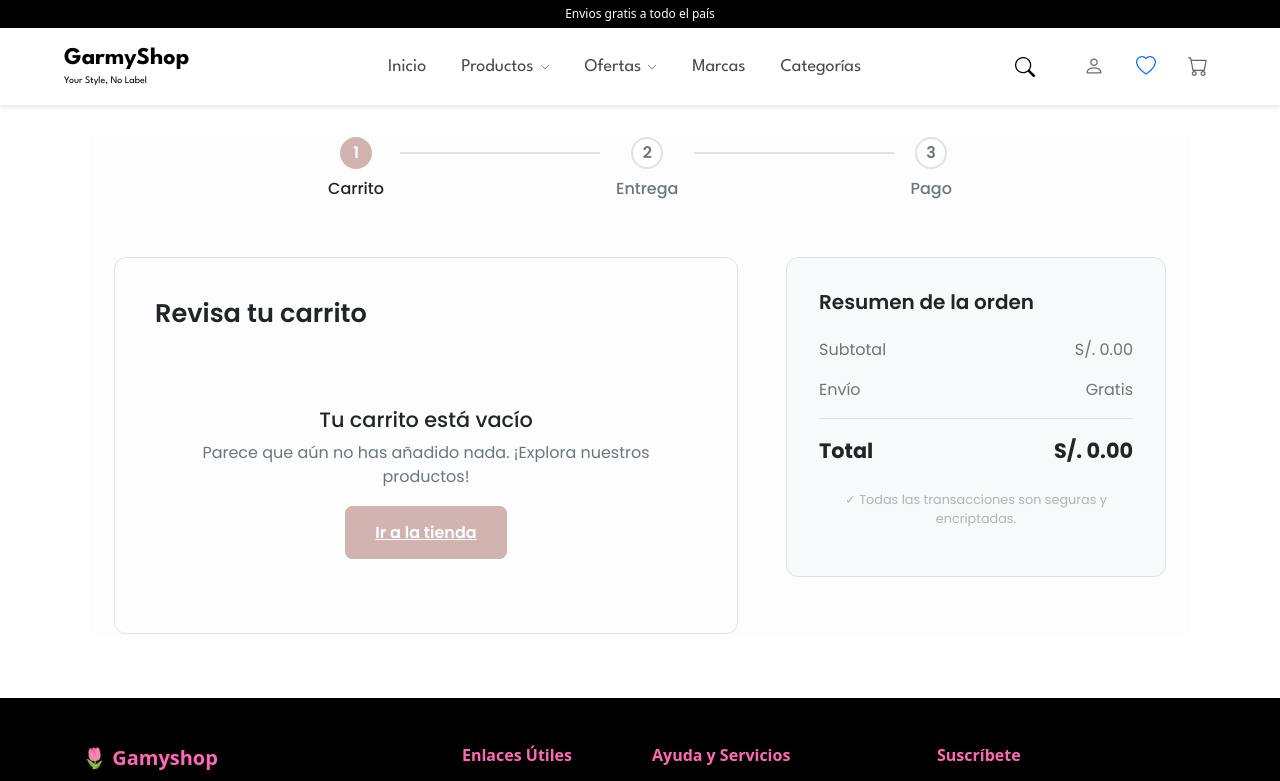
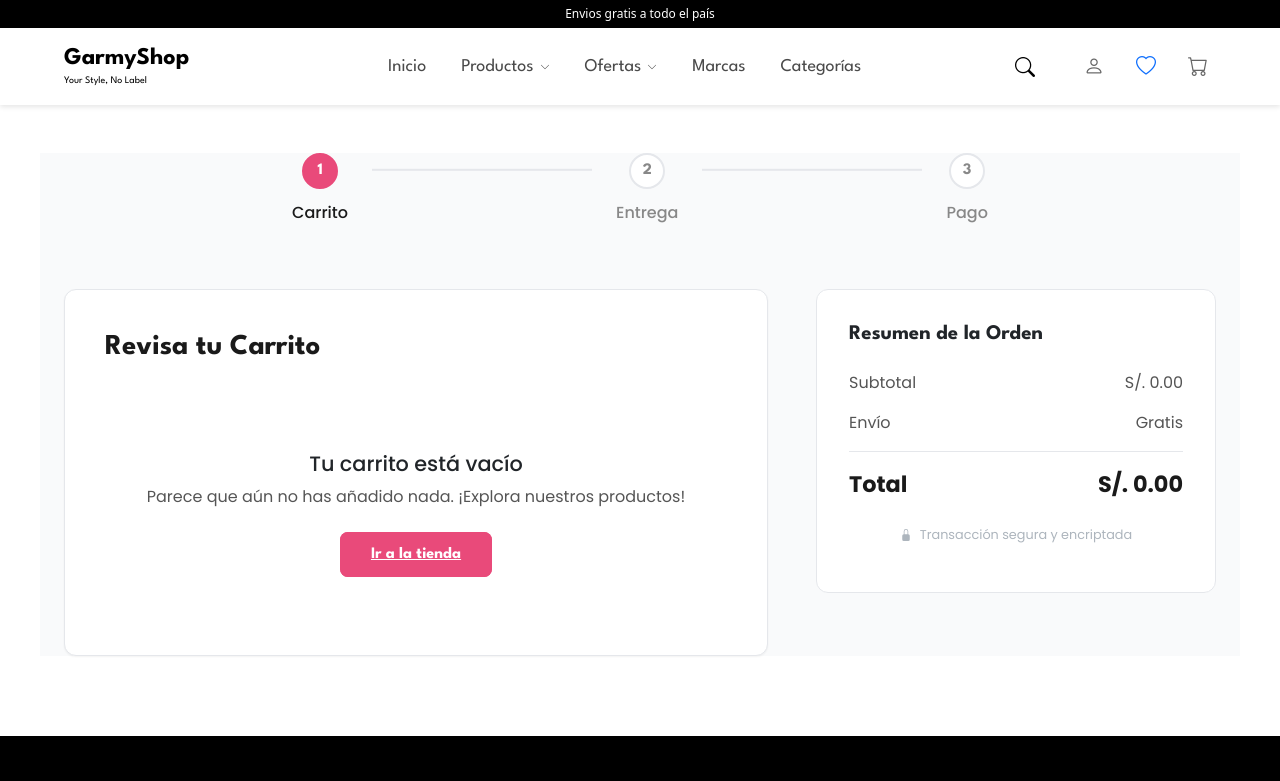
Before and after one commit to Thecabezon/GarmyShop, a React (Vite) app in the folder user-frontend/GarmyShopUser/: page /finalizar_compra in a window 1280 px wide. Shown: the top 781 px of the page. Built offline with nearby package versions, Linux system fonts and the light colour scheme.

Commit message:
Carrito modificado

```diff
--- a/user-frontend/GarmyShopUser/src/page/FinalizarCompraPage.jsx
+++ b/user-frontend/GarmyShopUser/src/page/FinalizarCompraPage.jsx
@@ -1,27 +1,21 @@
 import React, { useState, useMemo } from 'react';
 import { Link } from 'react-router-dom';
 import '../styles/FinalizarCompra.css';
+import { CLOUDINARY_BASE_URL } from '../config/cloudinary';
 
-// --- Iconos SVG para un look más profesional ---
-const TrashIcon = () => (
-    <svg xmlns="http://www.w3.org/2000/svg" width="16" height="16" fill="currentColor" viewBox="0 0 16 16">
-        <path d="M5.5 5.5A.5.5 0 0 1 6 6v6a.5.5 0 0 1-1 0V6a.5.5 0 0 1 .5-.5zm2.5 0a.5.5 0 0 1 .5.5v6a.5.5 0 0 1-1 0V6a.5.5 0 0 1 .5-.5zm3 .5a.5.5 0 0 0-1 0v6a.5.5 0 0 0 1 0V6z"/>
-        <path fillRule="evenodd" d="M14.5 3a1 1 0 0 1-1 1H13v9a2 2 0 0 1-2 2H5a2 2 0 0 1-2-2V4h-.5a1 1 0 0 1-1-1V2a1 1 0 0 1 1-1H6a1 1 0 0 1 1-1h2a1 1 0 0 1 1 1h3.5a1 1 0 0 1 1 1v1zM4.118 4 4 4.059V13a1 1 0 0 0 1 1h6a1 1 0 0 0 1-1V4.059L11.882 4H4.118zM2.5 3V2h11v1h-11z"/>
-    </svg>
-);
+// --- Iconos SVG ---
+const TrashIcon = () => ( <svg xmlns="http://www.w3.org/2000/svg" width="16" height="16" fill="currentColor" viewBox="0 0 16 16"><path d="M5.5 5.5A.5.5 0 0 1 6 6v6a.5.5 0 0 1-1 0V6a.5.5 0 0 1 .5-.5m2.5 0a.5.5 0 0 1 .5.5v6a.5.5 0 0 1-1 0V6a.5.5 0 0 1 .5-.5m3 .5a.5.5 0 0 0-1 0v6a.5.5 0 0 0 1 0V6z"/><path fillRule="evenodd" d="M14.5 3a1 1 0 0 1-1 1H13v9a2 2 0 0 1-2 2H5a2 2 0 0 1-2-2V4h-.5a1 1 0 0 1-1-1V2a1 1 0 0 1 1-1H6a1 1 0 0 1 1-1h2a1 1 0 0 1 1 1h3.5a1 1 0 0 1 1 1v1zM4.118 4 4 4.059V13a1 1 0 0 0 1 1h6a1 1 0 0 0 1-1V4.059L11.882 4H4.118zM2.5 3V2h11v1h-11z"/></svg> );
 const YapeLogo = () => <img src="https://www.logo.wine/a/logo/Yape/Yape-Logo.wine.svg" alt="Yape" className="yape-logo"/>;
+const LockIcon = () => ( <svg xmlns="http://www.w3.org/2000/svg" width="12" height="12" fill="currentColor" viewBox="0 0 16 16"><path d="M8 1a2 2 0 0 1 2 2v4H6V3a2 2 0 0 1 2-2m3 6V3a3 3 0 0 0-6 0v4a2 2 0 0 0-2 2v5a2 2 0 0 0 2 2h6a2 2 0 0 0 2-2V9a2 2 0 0 0-2-2"/></svg> );
 
 // === COMPONENTE PRINCIPAL DEL CHECKOUT ===
 export default function FinalizarCompraPage({ cartItems, setCartItems }) {
 
     const [step, setStep] = useState(1);
-    const [deliveryInfo, setDeliveryInfo] = useState({
-        address: '', city: '', country: 'Perú'
-    });
+    const [deliveryInfo, setDeliveryInfo] = useState({ address: '', city: '', country: 'Perú' });
     const [paymentMethod, setPaymentMethod] = useState('card');
     const [errors, setErrors] = useState({});
 
-    // Lógica de manipulación del carrito (ejemplos)
     const handleUpdateQuantity = (id, newQuantity) => {
         setCartItems(currentItems =>
             currentItems.map(item =>
@@ -33,7 +27,6 @@ export default function FinalizarCompraPage({ cartItems, setCartItems }) {
         setCartItems(currentItems => currentItems.filter(item => item.idUnicoCarrito !== id));
     };
 
-    // --- Validación y Navegación ---
     const validateDeliveryForm = () => {
         const newErrors = {};
         if (!deliveryInfo.address.trim()) newErrors.address = "La dirección es requerida";
@@ -43,17 +36,15 @@ export default function FinalizarCompraPage({ cartItems, setCartItems }) {
     };
 
     const handleNextStep = () => {
-        if (step === 2) {
-            if (validateDeliveryForm()) {
+        if (step === 2 && validateDeliveryForm()) {
             setStep(3);
-            }
-        } else {
+        } else if (step < 3) {
             setStep(prev => prev + 1);
         }
     };
     const handlePrevStep = () => setStep(prev => prev - 1);
     const goToStep = (stepNumber) => {
-        if (stepNumber < step) { // Permite volver a pasos ya completados
+        if (stepNumber < step) {
             setStep(stepNumber);
         }
     };
@@ -105,14 +96,14 @@ const StepIndicator = ({ currentStep, goToStep }) => (
 const OrderSummary = ({ items }) => {
     const { subtotal, total, envio } = useMemo(() => {
         const subtotal = items.reduce((sum, item) => sum + item.precio * item.quantity, 0);
-        const envio = subtotal > 200 || subtotal === 0 ? 0 : 15; // Envío gratis sobre S/ 200
+        const envio = subtotal > 200 || subtotal === 0 ? 0 : 15;
         const total = subtotal + envio;
         return { subtotal, total, envio };
     }, [items]);
 
     return (
         <div className="order-summary-card sticky-card">
-            <h2>Resumen de la orden</h2>
+            <h2>Resumen de la Orden</h2>
             <div className="total-row">
                 <span>Subtotal</span>
                 <span>S/. {subtotal.toFixed(2)}</span>
@@ -125,7 +116,7 @@ const OrderSummary = ({ items }) => {
                 <span>Total</span>
                 <span>S/. {total.toFixed(2)}</span>
             </div>
-            <p className="security-text">✓ Todas las transacciones son seguras y encriptadas.</p>
+            <p className="security-text"><LockIcon/> Transacción segura y encriptada</p>
         </div>
     );
 };
@@ -140,15 +131,19 @@ const QuantitySelector = ({ quantity, onDecrease, onIncrease }) => (
 
 const CartReviewStep = ({ items, onNext, onUpdateQuantity, onRemoveItem }) => (
     <div className="step-card">
-        <h2>Revisa tu carrito</h2>
+        <h2>Revisa tu Carrito</h2>
         {items.length > 0 ? (
             <>
                 <div className="cart-items-list">
-                    {items.map(item => (
+                    {items.map(item => {
+                        const imagePath = item.imagenPrincipalUrl || item.imagen;
+                        const fullImageUrl = imagePath ? `${CLOUDINARY_BASE_URL}/${imagePath}` : 'https://dummyimage.com/100x120/f0f0f0/ccc&text=No+Img';
+                        return (
                             <div key={item.idUnicoCarrito} className="cart-item-row">
-                            <img src={item.imagen} alt={item.nombre} />
-                            <div className="item-details">
+                                <img src={fullImageUrl} alt={item.nombre} />
+                                <div className="item-info-checkout">
                                     <p className="item-name">{item.nombre}</p>
+                                    <p className="item-attributes">Talla: {item.talla} / Color: {item.color.nombre}</p>
                                     <p className="item-price">S/. {item.precio.toFixed(2)}</p>
                                 </div>
                                 <div className="item-actions">
@@ -163,10 +158,11 @@ const CartReviewStep = ({ items, onNext, onUpdateQuantity, onRemoveItem }) => (
                                     <TrashIcon />
                                 </button>
                             </div>
-                    ))}
+                        );
+                    })}
                 </div>
                 <div className="navigation-buttons single-button">
-                    <button className="primary-button" onClick={onNext}>Continuar a la Entrega</button>
+                    <button className="primary-button" onClick={onNext}>Continuar a Entrega</button>
                 </div>
             </>
         ) : (
@@ -197,17 +193,13 @@ const DeliveryStep = ({ onBack, onNext, deliveryInfo, setDeliveryInfo, errors })
         <div className="step-card">
             <h2>¿Dónde enviamos tu pedido?</h2>
             <form className="delivery-form" noValidate>
-                <FormField id="address" label="Dirección" value={deliveryInfo.address} onChange={handleInputChange} error={errors.address} placeholder="Ej: Av. La Moda 123" />
+                <FormField id="address" label="Dirección de envío" value={deliveryInfo.address} onChange={handleInputChange} error={errors.address} placeholder="Ej: Av. La Moda 123, San Borja" />
                 <FormField id="city" label="Ciudad" value={deliveryInfo.city} onChange={handleInputChange} error={errors.city} placeholder="Ej: Lima" />
                 <div className={`form-group ${errors.country ? 'invalid' : ''}`}>
                     <label htmlFor="country">País</label>
                     <select id="country" name="country" value={deliveryInfo.country} onChange={handleInputChange}>
                         <option>Perú</option>
-                        <option>Colombia</option>
-                        <option>Chile</option>
-                        <option>México</option>
                     </select>
-                    {errors.country && <span className="error-message">{errors.country}</span>}
                 </div>
             </form>
             <div className="navigation-buttons">
@@ -231,9 +223,10 @@ const PaymentStep = ({ onBack, paymentMethod, setPaymentMethod }) => (
         </div>
         {paymentMethod === 'card' && (
             <div className="card-details-form">
+                <FormField id="cardName" label="Nombre en la Tarjeta" placeholder="Como aparece en la tarjeta" />
                 <FormField id="cardNumber" label="Número de Tarjeta" placeholder="0000 0000 0000 0000" />
                 <div className="form-row">
-                    <FormField id="expiry" label="Fecha de Exp. (MM/AA)" placeholder="MM/AA" />
+                    <FormField id="expiry" label="Fecha de Exp. (MM/AA)" placeholder="MM / AA" />
                     <FormField id="cvv" label="CVV" placeholder="123" />
                 </div>
             </div>
@@ -246,7 +239,7 @@ const PaymentStep = ({ onBack, paymentMethod, setPaymentMethod }) => (
         )}
         <div className="navigation-buttons">
             <button className="secondary-button" onClick={onBack}>Volver a Entrega</button>
-            <button className="primary-button">Pagar Ahora</button>
+            <button className="primary-button">Pagar S/. XX.XX</button>
         </div>
     </div>
 );
--- a/user-frontend/GarmyShopUser/src/styles/FinalizarCompra.css
+++ b/user-frontend/GarmyShopUser/src/styles/FinalizarCompra.css
@@ -1,21 +1,30 @@
-/* --- VARIABLES Y ESTILOS GLOBALES --- */
+/* ==========================================================================
+   FinalizarCompra.css - Estilos Renovados para el Checkout
+   ========================================================================== */
+
+/* --- VARIABLES DE DISEÑO --- */
 :root {
-    --accent-color: #d1b3b0; /* Tono rosa/malva más sofisticado */
-    --accent-color-hover: #c2a19e;
-    --text-primary: #212529;
-    --text-secondary: #6c757d;
-    --bg-page: #fdfdfd;
+    --accent-color: #E94A7A; /* Un rosado vibrante y moderno */
+    --accent-color-hover: #d13c6a;
+    --text-primary: #1a1a1a;
+    --text-secondary: #555;
+    --text-light: #888;
+    --bg-page: #f9fafb;
     --card-bg-color: #ffffff;
-    --border-color: #dee2e6;
-    --error-color: #dc3545;
-    --font-family: 'Poppins', sans-serif;
+    --border-color: #e5e7eb;
+    --error-color: #ef4444;
+    --font-primary: 'Poppins', sans-serif;
+    --font-secondary: 'League Spartan', sans-serif;
+    --border-radius: 12px;
+    --shadow-sm: 0 1px 2px rgba(0, 0, 0, 0.05);
+    --shadow-md: 0 4px 6px -1px rgba(0, 0, 0, 0.1), 0 2px 4px -1px rgba(0, 0, 0, 0.06);
 }
 
 .checkout-page-container {
-    max-width: 1100px;
-    margin: 2rem auto 4rem auto;
+    max-width: 1200px;
+    margin: 3rem auto 5rem auto;
     padding: 0 1.5rem;
-    font-family: var(--font-family);
+    font-family: var(--font-primary);
     background-color: var(--bg-page);
 }
 
@@ -24,38 +33,39 @@
     display: flex;
     align-items: center;
     justify-content: center;
-    margin-bottom: 3.5rem;
+    margin-bottom: 4rem;
 }
 .step {
     display: flex;
     flex-direction: column;
     align-items: center;
-    color: var(--text-secondary);
+    color: var(--text-light);
     font-weight: 500;
     cursor: pointer;
     transition: color 0.3s ease;
 }
 .step:hover { color: var(--text-primary); }
 .step-icon {
-    width: 32px;
-    height: 32px;
+    width: 36px;
+    height: 36px;
     border-radius: 50%;
     border: 2px solid var(--border-color);
     display: flex;
     align-items: center;
     justify-content: center;
     font-weight: 600;
-    margin-bottom: 0.5rem;
+    font-family: var(--font-secondary);
+    margin-bottom: 0.75rem;
     transition: all 0.3s ease;
     background-color: var(--card-bg-color);
 }
 .step-line {
     flex-grow: 1;
-    max-width: 200px;
+    max-width: 220px;
     height: 2px;
     background-color: var(--border-color);
-    margin: 0 1rem;
-    transform: translateY(-1rem);
+    margin: 0 1.5rem;
+    transform: translateY(-1.2rem);
 }
 .step.completed .step-icon {
     background-color: var(--accent-color);
@@ -67,7 +77,7 @@
 /* --- LAYOUT PRINCIPAL (2 COLUMNAS) --- */
 .checkout-main-content {
     display: grid;
-    grid-template-columns: 1fr 380px;
+    grid-template-columns: 1fr 400px;
     gap: 3rem;
     align-items: flex-start;
 }
@@ -75,31 +85,34 @@
 /* --- TARJETA DE CONTENIDO (IZQUIERDA) --- */
 .step-card {
     border: 1px solid var(--border-color);
-    border-radius: 12px;
+    border-radius: var(--border-radius);
     padding: 2.5rem;
+    background-color: var(--card-bg-color);
+    box-shadow: var(--shadow-sm);
 }
 .step-card h2 {
-    font-size: 1.6rem;
+    font-family: var(--font-secondary);
+    font-size: 1.8rem;
     font-weight: 600;
     color: var(--text-primary);
-    margin: 0 0 2rem 0;
+    margin: 0 0 2.5rem 0;
 }
 
 /* --- ESTILOS DE PASO 1: CARRITO --- */
 .cart-items-list { display: flex; flex-direction: column; gap: 1.5rem; }
-.cart-item-row { display: flex; align-items: center; gap: 1rem; padding-bottom: 1.5rem; border-bottom: 1px solid #f1f1f1; }
-.cart-item-row:last-child { border-bottom: none; padding-bottom: 0; }
-.cart-item-row img { width: 80px; height: 80px; object-fit: cover; border-radius: 8px; }
-.cart-item-row .item-details { flex-grow: 1; }
-.item-details .item-name { font-weight: 500; margin: 0 0 0.25rem 0; }
-.item-details .item-price { color: var(--text-secondary); font-size: 0.9rem; margin: 0; }
-.item-actions { text-align: right; }
-.item-total-price { font-weight: 600; margin: 0.5rem 0 0 0; }
+.cart-item-row { display: flex; align-items: center; gap: 1.5rem; }
+.cart-item-row img { width: 90px; height: 110px; object-fit: cover; border-radius: 8px; flex-shrink: 0; }
+.item-info-checkout { flex-grow: 1; }
+.item-info-checkout .item-name { font-weight: 600; font-size: 1.1rem; margin: 0 0 0.25rem 0; }
+.item-info-checkout .item-attributes { font-size: 0.9rem; color: var(--text-light); margin: 0 0 0.5rem 0; }
+.item-info-checkout .item-price { font-weight: 500; color: var(--text-secondary); }
+.item-actions { text-align: right; display: flex; flex-direction: column; align-items: flex-end; gap: 0.5rem; }
+.item-total-price { font-weight: 600; font-size: 1.1rem; margin-top: 0.5rem; }
 .quantity-selector { display: flex; align-items: center; border: 1px solid var(--border-color); border-radius: 6px; }
 .quantity-selector span { font-weight: 500; padding: 0 1rem; }
-.quantity-selector button { background: none; border: none; padding: 0.5rem 0.8rem; cursor: pointer; color: var(--text-secondary); }
+.quantity-selector button { background: none; border: none; padding: 0.6rem 0.8rem; cursor: pointer; color: var(--text-secondary); }
 .quantity-selector button:hover { background-color: #f8f9fa; }
-.remove-item-button { background: none; border: none; cursor: pointer; color: var(--text-secondary); padding: 0.5rem; margin-left: 0.5rem; }
+.remove-item-button { background: none; border: none; cursor: pointer; color: var(--text-light); padding: 0.25rem; margin-left: 1rem; }
 .remove-item-button:hover { color: var(--error-color); }
 .empty-cart-message { text-align: center; padding: 3rem 1rem; }
 .empty-cart-message h3 { font-size: 1.3rem; }
@@ -108,10 +121,10 @@
 /* --- ESTILOS DE FORMULARIO --- */
 .form-group { margin-bottom: 1.5rem; }
 .form-group label { display: block; font-size: 0.875rem; font-weight: 500; margin-bottom: 0.5rem; color: var(--text-secondary); }
-.form-group input, .form-group select { width: 100%; padding: 0.8rem 1rem; border: 1px solid var(--border-color); border-radius: 8px; font-size: 1rem; font-family: var(--font-family); box-sizing: border-box; transition: all 0.2s ease; }
-.form-group input:focus, .form-group select:focus { outline: none; border-color: var(--accent-color); box-shadow: 0 0 0 3px rgba(209, 179, 176, 0.25); }
+.form-group input, .form-group select { width: 100%; padding: 0.8rem 1rem; border: 1px solid var(--border-color); border-radius: 8px; font-size: 1rem; font-family: var(--font-primary); box-sizing: border-box; transition: all 0.2s ease; }
+.form-group input:focus, .form-group select:focus { outline: none; border-color: var(--accent-color); box-shadow: 0 0 0 3px rgba(233, 74, 122, 0.25); }
 .form-group.invalid input, .form-group.invalid select { border-color: var(--error-color); }
-.form-group.invalid input:focus, .form-group.invalid select:focus { box-shadow: 0 0 0 3px rgba(220, 53, 69, 0.25); }
+.form-group.invalid input:focus, .form-group.invalid select:focus { box-shadow: 0 0 0 3px rgba(239, 68, 68, 0.25); }
 .error-message { color: var(--error-color); font-size: 0.8rem; margin-top: 0.25rem; }
 .form-row { display: grid; grid-template-columns: 1fr 1fr; gap: 1.5rem; }
 
@@ -119,41 +132,44 @@
 .payment-method-selector { display: flex; flex-direction: column; gap: 1rem; margin-bottom: 2rem; }
 .payment-method-option { border: 2px solid var(--border-color); border-radius: 8px; padding: 1rem; cursor: pointer; transition: all 0.2s ease; display: flex; align-items: center; gap: 0.75rem; font-weight: 500; }
 .payment-method-option input[type="radio"] { display: none; }
-.payment-method-option.selected { border-color: var(--accent-color); background-color: rgba(209, 179, 176, 0.08); }
+.payment-method-option.selected { border-color: var(--accent-color); background-color: rgba(233, 74, 122, 0.05); }
 .yape-logo { height: 20px; vertical-align: middle; }
 .yape-payment-info { text-align: center; padding: 1.5rem; background-color: #f8f9fa; border-radius: 8px; }
-.qr-code-placeholder { width: 150px; height: 150px; background-color: #e9ecef; margin: 1rem auto 0; display: flex; align-items: center; justify-content: center; border-radius: 8px; font-weight: 600; color: var(--text-secondary); }
+.qr-code-placeholder { width: 150px; height: 150px; background-color: #e9ecef; margin: 1rem auto 0; display: flex; align-items: center; justify-content: center; border-radius: 8px; font-weight: 600; color: var(--text-light); }
 .card-details-form { border-top: 1px solid var(--border-color); margin-top: 1.5rem; padding-top: 1.5rem; }
 
 /* --- BOTONES DE NAVEGACIÓN --- */
 .navigation-buttons { display: flex; justify-content: space-between; align-items: center; margin-top: 2.5rem; border-top: 1px solid #f1f1f1; padding-top: 1.5rem; }
 .navigation-buttons.single-button { justify-content: flex-end; }
-.primary-button, .secondary-button { border: 2px solid var(--accent-color); border-radius: 8px; padding: 0.8rem 1.8rem; font-size: 1rem; font-weight: 600; font-family: var(--font-family); cursor: pointer; transition: all 0.3s ease; }
+.primary-button, .secondary-button { border: 2px solid var(--accent-color); border-radius: 8px; padding: 0.8rem 1.8rem; font-size: 1rem; font-weight: 600; font-family: var(--font-secondary); cursor: pointer; transition: all 0.3s ease; }
 .primary-button { background-color: var(--accent-color); color: white; }
-.primary-button:hover { background-color: var(--accent-color-hover); border-color: var(--accent-color-hover); }
-.primary-button:disabled { background-color: #e9ecef; border-color: #e9ecef; color: var(--text-secondary); cursor: not-allowed; }
+.primary-button:hover { background-color: var(--accent-color-hover); border-color: var(--accent-color-hover); transform: translateY(-2px); }
+.primary-button:disabled { background-color: #e9ecef; border-color: #e9ecef; color: var(--text-light); cursor: not-allowed; transform: none; }
 .secondary-button { background-color: transparent; color: var(--accent-color); }
-.secondary-button:hover { background-color: rgba(209, 179, 176, 0.1); }
+.secondary-button:hover { background-color: rgba(233, 74, 122, 0.05); }
 
 /* --- TARJETA DE RESUMEN (DERECHA) --- */
-.order-summary-card { border: 1px solid var(--border-color); border-radius: 12px; padding: 2rem; background-color: #f8f9fa; }
+.order-summary-card { border: 1px solid var(--border-color); border-radius: var(--border-radius); padding: 2rem; background-color: var(--card-bg-color); }
 .sticky-card { position: sticky; top: 2rem; }
-.order-summary-card h2 { font-size: 1.25rem; font-weight: 600; margin: 0 0 1.5rem 0; }
+.order-summary-card h2 { font-family: var(--font-secondary); font-size: 1.3rem; font-weight: 600; margin: 0 0 1.5rem 0; }
 .total-row { display: flex; justify-content: space-between; margin-bottom: 1rem; color: var(--text-secondary); }
-.grand-total { font-size: 1.3rem; font-weight: 700; color: var(--text-primary); border-top: 1px solid var(--border-color); padding-top: 1rem; margin-top: 1rem; }
-.security-text { font-size: 0.8rem; color: #adb5bd; text-align: center; margin-top: 1.5rem; }
+.grand-total { font-size: 1.4rem; font-weight: 700; color: var(--text-primary); border-top: 1px solid var(--border-color); padding-top: 1rem; margin-top: 1rem; }
+.security-text { font-size: 0.8rem; color: #adb5bd; text-align: center; margin-top: 1.5rem; display: flex; align-items: center; justify-content: center; gap: 0.5rem; }
 
 /* --- RESPONSIVE DESIGN --- */
 @media (max-width: 992px) {
     .checkout-main-content { grid-template-columns: 1fr; }
-    .sticky-card { position: static; margin-top: 2rem; }
+    .sticky-card { position: static; }
+    .order-summary-card { order: -1; margin-bottom: 2rem; }
 }
 @media (max-width: 576px) {
     .checkout-page-container { padding: 1rem 0.5rem; }
     .step-card { padding: 1.5rem; }
     .navigation-buttons { flex-direction: column-reverse; gap: 1rem; }
     .primary-button, .secondary-button { width: 100%; text-align: center; }
-    .cart-item-row { flex-wrap: wrap; }
+    .cart-item-row { flex-wrap: wrap; gap: 1rem; justify-content: space-between; }
+    .item-info-checkout { flex-basis: calc(100% - 110px); }
     .item-actions { width: 100%; margin-top: 1rem; display: flex; justify-content: space-between; align-items: center; }
-    .remove-item-button { position: absolute; top: 0.5rem; right: 0.5rem; } /* Simplificar en móvil */
+    .remove-item-button { position: absolute; top: 0.5rem; right: 0.5rem; }
+    .form-row { grid-template-columns: 1fr; }
 }
```
Also changed, not shown: user-frontend/GarmyShopUser/src/components/Header/IconsComponent.jsx (+21 -21 lines), user-frontend/GarmyShopUser/src/styles/header.css (line endings or trailing spaces). Lines whose indentation alone changed are shown as unchanged.
